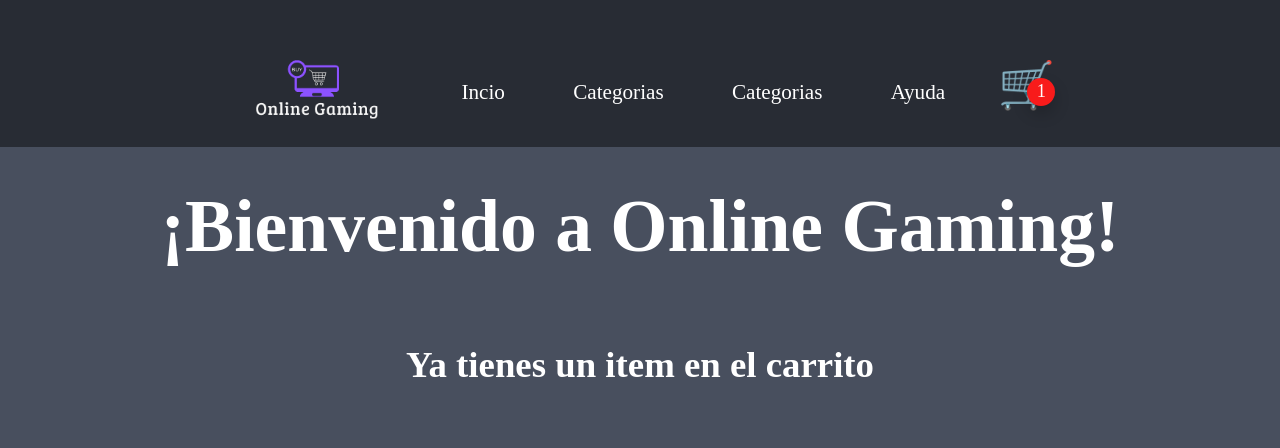
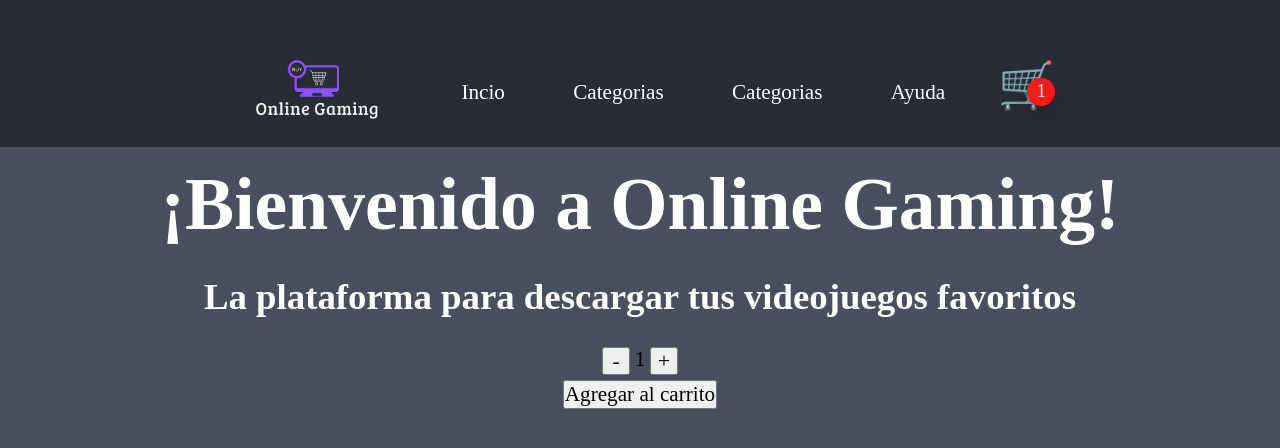
Before and after one commit to voluspak/onlineGaming, a React (Create React App) app: page / in a window 1280 px wide. Shown: the top 448 px of the page. Built offline with nearby package versions, Linux system fonts and the light colour scheme; a web font is replaced by a local one.

Commit message:
Contador completado

```diff
--- a/src/App.js
+++ b/src/App.js
@@ -3,14 +3,13 @@ import NavBar from './components/NavBar/NavBar';
 import ItemListContainer from './components/ItemListContainer/ItemListContainer';
 
 function App() {
-let items = 1;
   return (
     <div className="App">
       <header className="App-header">
         <NavBar/>
       </header>
       <main>
-        <ItemListContainer cart = {items}/>
+        <ItemListContainer />
       </main>
     </div>
   );
--- /dev/null
+++ b/src/components/ItemCount/ItemCount.js
@@ -0,0 +1,38 @@
+import "./itemCount.css"
+import { useState } from "react"
+
+const ItemCount = () => {
+    const [contador, setContador] = useState(1);
+    let stock = 5;
+    const sumar = () =>{
+        if(contador === stock){
+            return
+    }else{
+        setContador(contador + 1);
+    }
+    }
+    const restar = () =>{
+        if(contador < 2 ){
+           return
+        }else{
+        setContador(contador - 1);
+        }
+    }
+  return (
+    <div className='counter'>
+        <div className='controller'>
+            <button onClick={restar} id="menos">-</button>
+            <div>
+                <span>{contador}</span>
+            </div>
+            <button onClick={sumar} id="mas">+</button>
+        </div>
+        <div>
+            <button>Agregar al carrito</button>
+        </div>
+
+    </div>
+  )
+}
+
+export default ItemCount
--- /dev/null
+++ b/src/components/ItemCount/itemCount.css
@@ -0,0 +1,17 @@
+.counter{
+    display: flex;
+    flex-direction: column;
+    gap: 5px;
+}
+
+.controller{
+    display: flex;
+    flex-direction: row;
+    justify-content: center;
+    gap: 5px;
+}
+
+.controller > button{
+    width: 1.5rem;
+    height: 1.5rem;
+}
--- a/src/components/ItemListContainer/ItemListContainer.js
+++ b/src/components/ItemListContainer/ItemListContainer.js
@@ -1,21 +1,15 @@
 import "./itemListContainer.css"
+import ItemCount from "../ItemCount/ItemCount"
 
-const ItemListContainer = ({cart})=>{
-    if(cart == 0){
+const ItemListContainer = ()=>{
     return(
         <div className="bienvenida">
             <h1>¡Bienvenido a Online Gaming!</h1>
             <h2>La plataforma para descargar tus videojuegos favoritos</h2>
+            <ItemCount />
         </div>
     )
-    }else{
-        return(
-            <div className="bienvenida">
-                <h1>¡Bienvenido a Online Gaming!</h1>
-                <h2>Ya tienes un item en el carrito</h2>
-            </div>
-        )
-    }
+
 
 
 }
```
Lines whose indentation alone changed are shown as unchanged.
